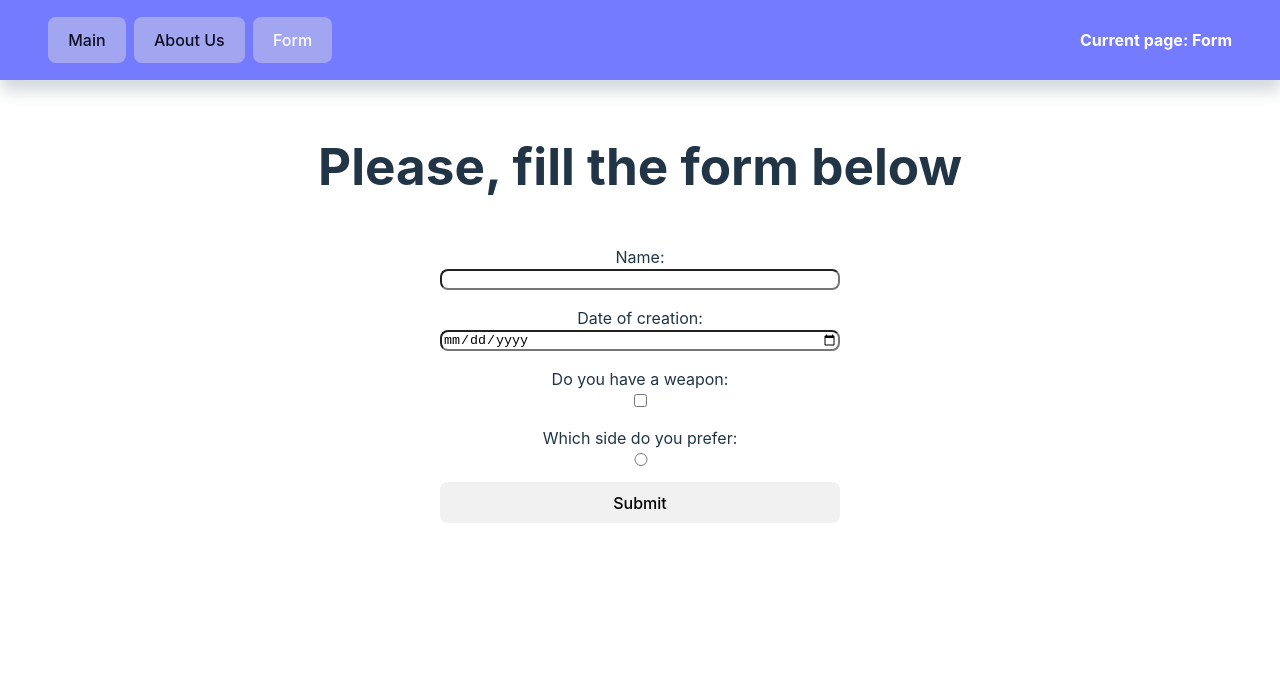
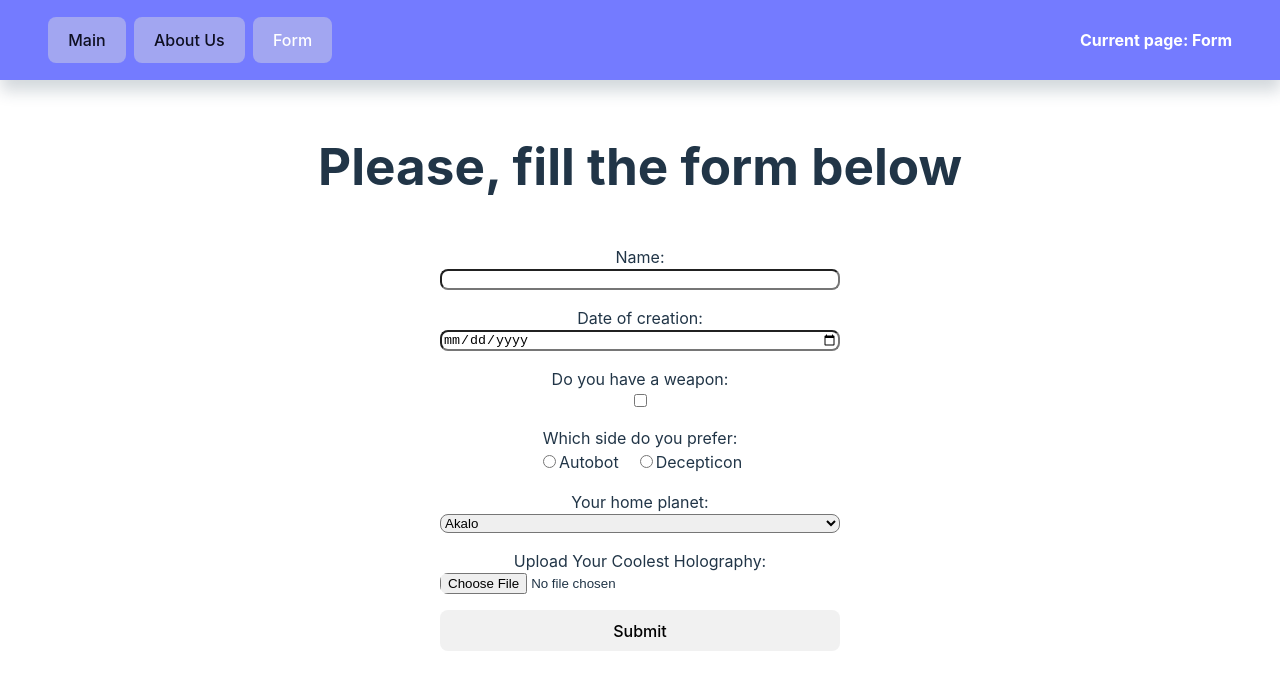
Before and after one commit to rockmonolit/rs-react, a React (Vite) app in the folder react-forms/: page /form in a window 1280 px wide. Shown: the top 690 px of the page. Built offline with nearby package versions, Linux system fonts and the light colour scheme.

Commit message:
feat:add more fields to form

```diff
--- a/react-forms/src/components/form/Form.tsx
+++ b/react-forms/src/components/form/Form.tsx
@@ -1,21 +1,27 @@
-import React, { useRef } from 'react';
+import React, { createRef } from 'react';
 
 export type FormProps = {
-  input: string;
+  value: string;
 };
 
 class Form extends React.Component<unknown, FormProps> {
-  private nameInput: React.RefObject<HTMLInputElement>;
-  private dateInput: React.RefObject<HTMLInputElement>;
-  private checkInput: React.RefObject<HTMLInputElement>;
-  private radioInput: React.RefObject<HTMLInputElement>;
+  nameInput: React.RefObject<HTMLInputElement> = createRef();
+  dateInput: React.RefObject<HTMLInputElement> = createRef();
+  checkInput: React.RefObject<HTMLInputElement> = createRef();
+  radioInputAutobot: React.RefObject<HTMLInputElement> = createRef();
+  radioInputDecepticon: React.RefObject<HTMLInputElement> = createRef();
+  selectInput: React.RefObject<HTMLSelectElement> = createRef();
+  fileInput: React.RefObject<HTMLInputElement> = createRef();
   constructor(props: FormProps) {
     super(props);
     this.handleSubmit = this.handleSubmit.bind(this);
-    this.nameInput = React.createRef();
-    this.dateInput = React.createRef();
-    this.checkInput = React.createRef();
-    this.radioInput = React.createRef();
+    this.nameInput;
+    this.dateInput;
+    this.checkInput;
+    this.radioInputAutobot;
+    this.radioInputDecepticon;
+    this.selectInput;
+    this.fileInput;
   }
 
   handleSubmit: React.FormEventHandler<HTMLFormElement> = (event) => {
@@ -27,24 +33,51 @@ class Form extends React.Component<unknown, FormProps> {
 
   render() {
     return (
-      <form className='formContent' onSubmit={this.handleSubmit}>
-        <label className='formField'>
+      <form className="formContent" onSubmit={this.handleSubmit}>
+        <label className="formField">
           Name:
           <input type="text" ref={this.nameInput} />
         </label>
-        <label className='formField'>
+        <label className="formField">
           Date of creation:
           <input type="date" ref={this.dateInput} />
         </label>
-        <label className='formField'>
+        <label className="formField">
           Do you have a weapon:
-          <input type='checkbox' ref={this.checkInput} />
+          <input type="checkbox" ref={this.checkInput} />
         </label>
-        <label className='formField'>
+        <div className="formField">
           Which side do you prefer:
-          <input type='radio' ref={this.radioInput} />
+          <div className="radioOptions">
+            <label>
+              <input ref={this.radioInputAutobot} type="radio" name="radioCheck" value="autobot" />
+              Autobot
+            </label>
+            <label>
+              <input
+                ref={this.radioInputDecepticon}
+                type="radio"
+                name="radioCheck"
+                value="decepticon"
+              />
+              Decepticon
+            </label>
+          </div>
+        </div>
+        <label className="formField">
+          Your home planet:
+          <select name="selectPlanet" ref={this.selectInput}>
+            <option value="akalo">Akalo</option>
+            <option value="ceti">Ceti Alpha Seven</option>
+            <option value="delta">Delta Pavonis IV</option>
+            <option value="gigantion">Gigantion</option>
+          </select>
         </label>
-        <input className='button' type="submit" value="Submit" />
+        <label className="formField">
+          Upload Your Coolest Holography:
+          <input type="file" ref={this.fileInput} />
+        </label>
+        <input className="button" type="submit" value="Submit" />
       </form>
     );
   }
--- a/react-forms/src/components/form/form.scss
+++ b/react-forms/src/components/form/form.scss
@@ -10,6 +10,13 @@
     flex-direction: column;
 }
 
-input {
+input,
+select {
     border-radius: 8px;
 }
+
+.radioOptions {
+    display: flex;
+    gap: 1rem;
+    justify-content: center;
+}
```
